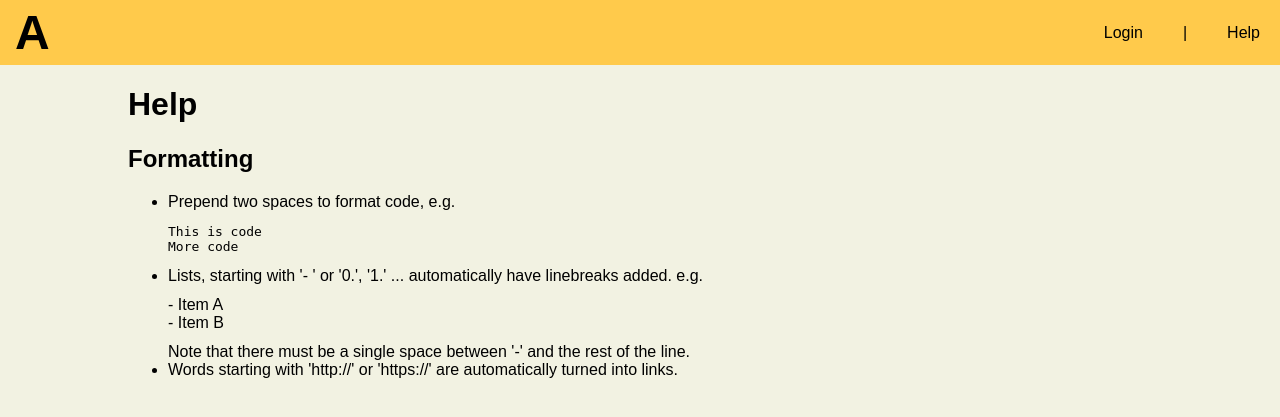
After one commit to Demindiro/agreper, a Flask app: page /help/ in a window 1280 px wide. The commit adds this page. Shown: the top 417 px of the page. Run offline with Flask 2, Linux system fonts and the light colour scheme; parts of the project's set-up code (start-up, migrations or seed data) failed here and were passed over.

Commit message:
Add help page

```diff
--- a/main.py
+++ b/main.py
@@ -539,6 +539,14 @@ def admin_restart():
     restart()
     return redirect(url_for('admin'))
 
+# TODO can probably be a static-esque page, maybe?
+@app.route('/help/')
+def help():
+    return render_template(
+        'help.html',
+        title = 'Help',
+        user = get_user(),
+    )
 
 def _admin_check():
     user = get_user()
--- a/templates/base.html
+++ b/templates/base.html
@@ -27,6 +27,8 @@
 		{%- endif -%}
 		<a href="{{ url_for('login') }}">Login</a>
 		{%- endif -%}
+		<span> | </span>
+		<a href="{{ url_for('help') }}">Help</a>
 	</nav>
 	<main>
 		<h1>{{ title }}</h1>
--- /dev/null
+++ b/templates/help.html
@@ -0,0 +1,19 @@
+{% extends 'base.html' %}
+{% block content %}
+<h2>Formatting</h2>
+<ul>
+<li>
+Prepend two spaces to format code, e.g.
+<div>{{ minimd('  This is code\n  More code') | safe }}</div>
+</li>
+<li>
+Lists, starting with '- ' or '0.', '1.' ... automatically have linebreaks added.
+e.g.
+<div>{{ minimd('- Item A\n- Item B') | safe }}</div>
+Note that there must be a single space between '-' and the rest of the line.
+</li>
+<li>
+Words starting with 'http://' or 'https://' are automatically turned into links.
+</li>
+</ul>
+{% endblock %}
```
